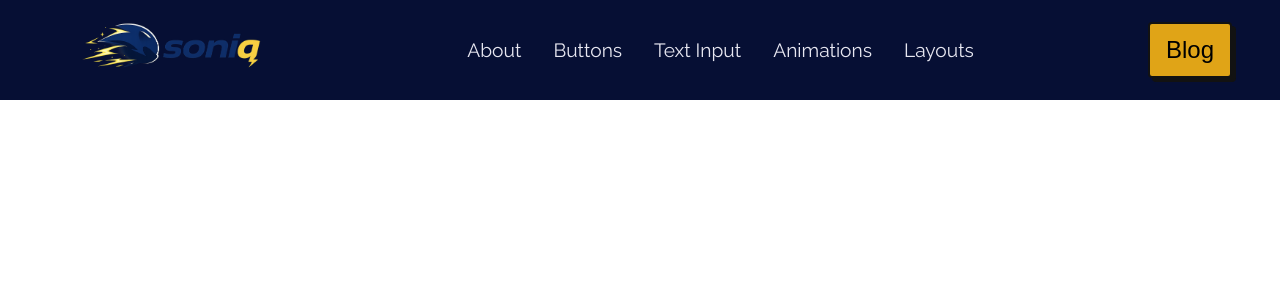
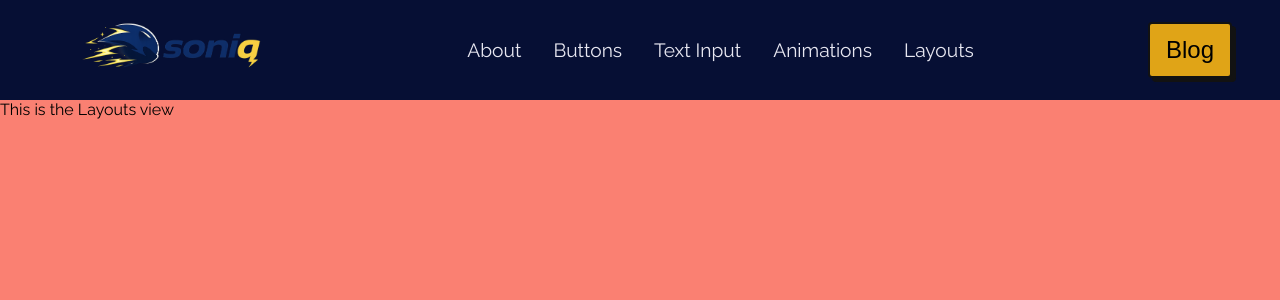
Before and after one commit to yusef-codes10/css-lab-vue, a Vue app: page /layouts in a window 1280 px wide. Shown: the top 300 px of the page. Built offline with nearby package versions, Linux system fonts and the light colour scheme; a web font is replaced by a local one.

Commit message:
the layouts view has been added

```diff
--- a/src/components/AppNav.vue
+++ b/src/components/AppNav.vue
@@ -14,7 +14,7 @@
       <RouterLink to="/buttons">Buttons</RouterLink>
       <RouterLink to="#">Text Input</RouterLink>
       <RouterLink to="/animations">Animations</RouterLink>
-      <RouterLink to="#">Layouts</RouterLink>
+      <RouterLink to="/layouts">Layouts</RouterLink>
       <!-- <aRouterLink to="#">How to</aRouterLink> -->
     </div>
     <button>Blog</button>
--- a/src/router/index.js
+++ b/src/router/index.js
@@ -4,6 +4,7 @@ import HomeView from '@/views/HomeView.vue'
 import AboutView from '@/views/AboutView.vue'
 import ButtonsView from '@/views/ButtonsView.vue'
 import AnimationsView from '@/views/AnimationsView.vue'
+import LayoutsView from '@/views/LayoutsView.vue'
 
 // * the routes we define
 const routes = [
@@ -23,6 +24,11 @@ const routes = [
     component: AnimationsView,
   },
   {
+    path: '/layouts',
+    name: 'layouts',
+    component: LayoutsView,
+  },
+  {
     path: '/about',
     name: 'about',
     component: AboutView,
--- /dev/null
+++ b/src/views/LayoutsView.vue
@@ -0,0 +1,12 @@
+<script></script>
+
+<template>
+  <div class="layouts">This is the Layouts view</div>
+</template>
+
+<style scoped>
+.layouts {
+  height: 100vh;
+  background-color: salmon;
+}
+</style>
```
